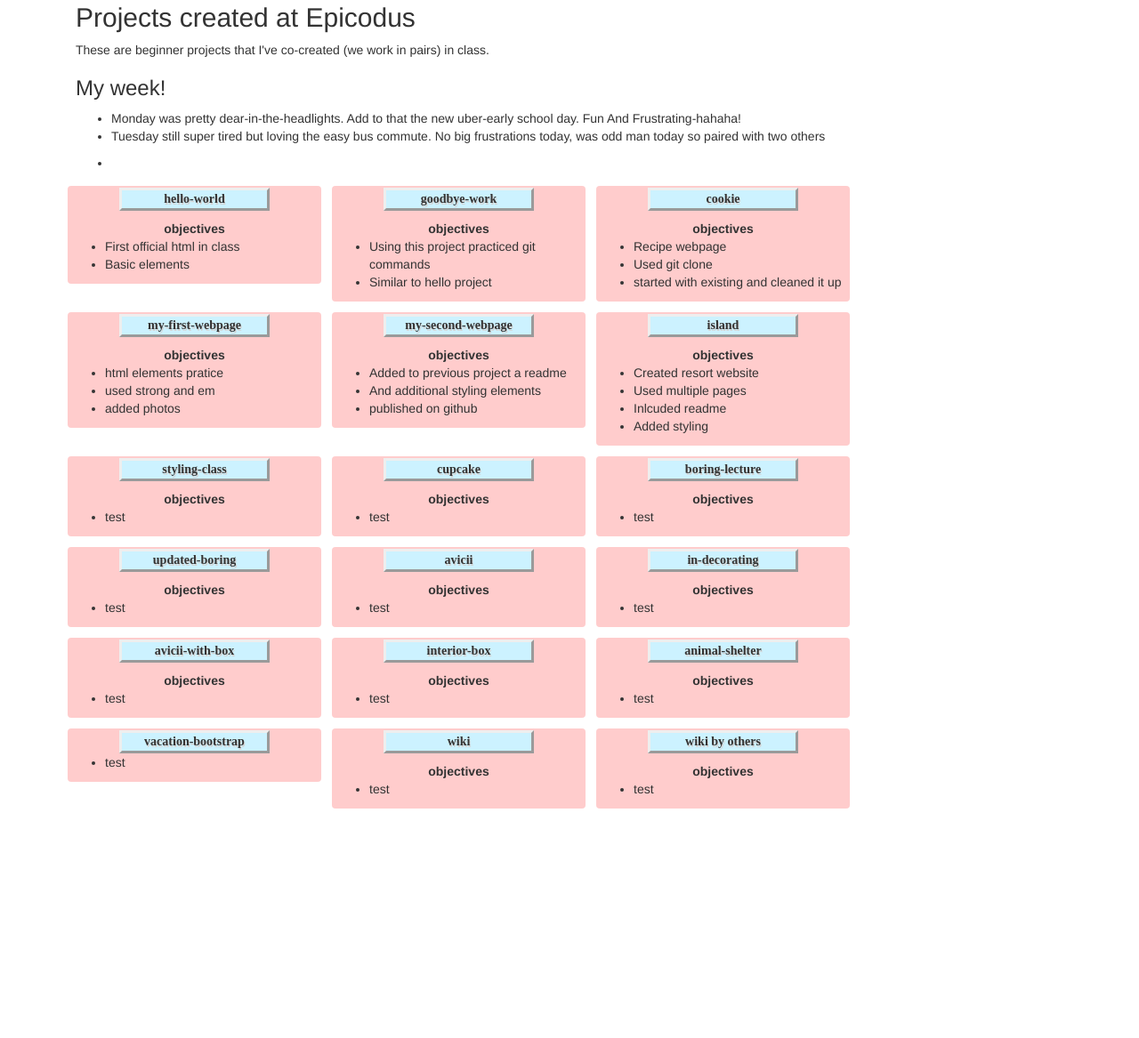
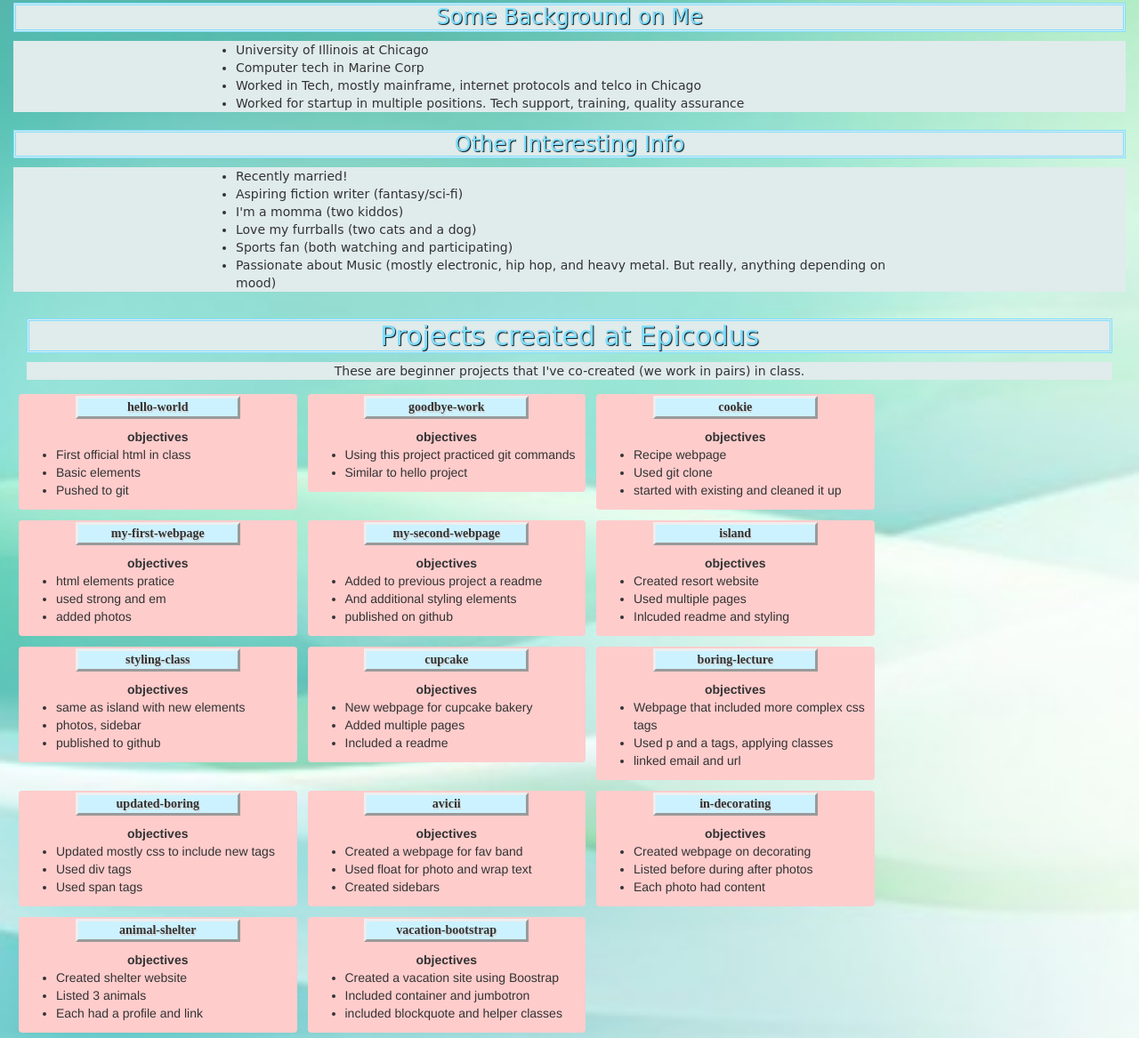
Before and after one commit to bkindtoall/fury-portfolio, a plain HTML site: page index.html in a window 1280 px wide. Shown: the part 494-1661 px from the top of the page at 89% size. Before the commit the page ends 1409 px from the top, so only its background shows below. Drawn offline with Linux system fonts and the light colour scheme.

Commit message:
finished content, moved info on me to different container, changed styles in many areas to be more cohesive to page

```diff
--- a/css/styles.css
+++ b/css/styles.css
@@ -1,21 +1,56 @@
 .container {
   position: relative;
+  background-image: url("../img/background4.jpg");
+  width: 100%;
+  background-position: center;
+  background-repeat: no-repeat;
+  background-size: cover;
 }
-
 .jumbotron {
-  background-color: #80dfff;
+  background-color: #007399;
   font-family: cursive;
   text-align: center;
   text-shadow: 1px 1px 1px #00131a;
   color: #80dfff;
 }
+.well {
+  background-image: url("../img/texture1.jpeg");
+  background-repeat:no-repeat;
+  background-size:cover;
+}
+h2 {
+  background-color: #e0ebeb;
+  color: #80dfff;
+  text-shadow: 1px 1px 1px #00131a;
+  font-family: cursive;
+  text-align: center;
+  border-style: double;
+}
+p {
+  text-align: center;
+  background-color: #e0ebeb;
+  font-family: cursive;
+}
+.ul1 {
+  background-color: #e0ebeb;
+  font-family: cursive;
+  padding-left: 20%;
+  padding-right: 20%;
+}
+h3 {
+  background-color: #e0ebeb;
+  color: #80dfff;
+  text-shadow: 1px 1px 1px #00131a;
+  font-family: cursive;
+  text-align: center;
+  border-style: double;
+}
 .photor {
   display: block;
   margin-left: auto;
   margin-right: auto;
-  border-radius: 4px;
-  width: 70px;
-  height: 100px;
+  width: 100px;
+  height: 120px;
   object-fit: contain;
 }
 .xbold {
@@ -36,7 +71,6 @@
 }
 
 .col-lg-3-header {
-  /*text-decoration: underline;*/
   background-color: #ccf2ff;
   text-shadow: lightgrey 1px 2px;
   font-weight: bold;
--- a/index.html
+++ b/index.html
@@ -10,7 +10,6 @@
     <div class="container">
       <div class="jumbotron">
         <div class="well well-lg">
-
           <img src="img/patricia.jpg" alt="Patricia photo" class="photor">
           <h1>Patricia Filipovic</h1>
         </div>
@@ -18,15 +17,26 @@
       <div class="alert alert-warning">
         <strong>Warning!</strong> You are about to enter <span class="xbold">Fury's</span> page! Enter at your own risk!
       </div>
+      <h3>Some Background on Me</h3>
+      <ul class="ul1">
+        <li>University of Illinois at Chicago</li>
+        <li>Computer tech in Marine Corp</li>
+        <li>Worked in Tech, mostly mainframe, internet protocols and telco in Chicago</li>
+        <li>Worked for startup in multiple positions. Tech support, training, quality assurance</li>
+      </ul>
+      <h3>Other Interesting Info</h3>
+      <ul class="ul1">
+        <li>Recently married!</li>
+        <li>Aspiring fiction writer (fantasy/sci-fi)</li>
+        <li>I'm a momma (two kiddos)</li>
+        <li>Love my furrballs (two cats and a dog)</li>
+        <li>Sports fan (both watching and participating)</li>
+        <li>Passionate about Music (mostly electronic, hip hop, and heavy metal. But really, anything depending on mood)</li>
+      </ul>
+
       <div class="container-fluid">
         <h2>Projects created at Epicodus</h2>
         <p>These are beginner projects that I've co-created (we work in pairs) in class.</p>
-        <h3>My week!</h3>
-        <ul>
-          <li>Monday was pretty dear-in-the-headlights. Add to that the new uber-early school day. Fun And Frustrating-hahaha!</li>
-          <li>Tuesday still super tired but loving the easy bus commute. No big frustrations today, was odd man today so paired with two others</p>
-          <li></li>
-        </ul>
         <div class="row">
           <div class="col-lg-3">
             <div class="col-lg-3-header">
@@ -37,6 +47,7 @@
             <ul class="ul-projects">
               <li>First official html in class</li>
               <li>Basic elements</li>
+              <li>Pushed to git</li>
             </ul>
           </div>
           <div class="col-lg-3">
@@ -95,8 +106,7 @@
             <ul class="ul-projects">
               <li>Created resort website</li>
               <li>Used multiple pages</li>
-              <li>Inlcuded readme</li>
-              <li>Added styling</li>
+              <li>Inlcuded readme and styling</li>
             </ul>
           </div>
           <div class="col-lg-3">
@@ -106,7 +116,9 @@
             <p></p>
               <strong>objectives</strong>
             <ul class="ul-projects">
-              <li>test</li>
+              <li>same as island with new elements</li>
+              <li>photos, sidebar</li>
+              <li>published to github</li>
             </ul>
           </div>
           <div class="col-lg-3">
@@ -116,7 +128,9 @@
             <p></p>
               <strong>objectives</strong>
             <ul class="ul-projects">
-              <li>test</li>
+              <li>New webpage for cupcake bakery</li>
+              <li>Added multiple pages</li>
+              <li>Included a readme</li>
             </ul>
           </div>
           <div class="col-lg-3">
@@ -126,7 +140,9 @@
             <p></p>
               <strong>objectives</strong>
             <ul class="ul-projects">
-              <li>test</li>
+              <li>Webpage that included more complex css tags</li>
+              <li>Used p and a tags, applying classes</li>
+              <li>linked email and url</li>
             </ul>
           </div>
           <div class="col-lg-3">
@@ -136,17 +152,21 @@
             <p></p>
               <strong>objectives</strong>
             <ul class="ul-projects">
-              <li>test</li>
+              <li>Updated mostly css to include new tags</li>
+              <li>Used div tags</li>
+              <li>Used span tags</li>
             </ul>
           </div>
           <div class="col-lg-3">
             <div class="col-lg-3-header">
               avicii
             </div>
-            <p></p>
+              <p></p>
               <strong>objectives</strong>
             <ul class="ul-projects">
-              <li>test</li>
+              <li>Created a webpage for fav band</li>
+              <li>Used float for photo and wrap text</li>
+              <li>Created sidebars</li>
             </ul>
           </div>
           <div class="col-lg-3">
@@ -156,27 +176,9 @@
             <p></p>
               <strong>objectives</strong>
             <ul class="ul-projects">
-              <li>test</li>
-            </ul>
-          </div>
-          <div class="col-lg-3">
-            <div class="col-lg-3-header">
-              avicii-with-box
-            </div>
-            <p></p>
-              <strong>objectives</strong>
-            <ul class="ul-projects">
-              <li>test</li>
-            </ul>
-          </div>
-          <div class="col-lg-3">
-            <div class="col-lg-3-header">
-              interior-box
-            </div>
-            <p></p>
-              <strong>objectives</strong>
-            <ul class="ul-projects">
-              <li>test</li>
+              <li>Created webpage on decorating</li>
+              <li>Listed before during after photos</li>
+              <li>Each photo had content</li>
             </ul>
           </div>
           <div class="col-lg-3">
@@ -186,39 +188,25 @@
             <p></p>
               <strong>objectives</strong>
             <ul class="ul-projects">
-              <li>test</li>
+              <li>Created shelter website</li>
+              <li>Listed 3 animals</li>
+              <li>Each had a profile and link</li>
             </ul>
           </div>
           <div class="col-lg-3">
             <div class="col-lg-3-header">
               vacation-bootstrap
             </div>
-            <ul class="ul-projects">
-              <li>test</li>
-            </ul>
-          </div>
-          <div class="col-lg-3">
-            <div class="col-lg-3-header">
-              wiki
-            </div>
             <p></p>
               <strong>objectives</strong>
             <ul class="ul-projects">
-              <li>test</li>
-            </ul>
-          </div>
-          <div class="col-lg-3">
-            <div class="col-lg-3-header">
-              wiki by others
-            </div>
-            <p></p>
-              <strong>objectives</strong>
-            <ul class="ul-projects">
-              <li>test</li>
+              <li>Created a vacation site using Boostrap</li>
+              <li>Included container and jumbotron</li>
+              <li>included blockquote and helper classes</li>
             </ul>
           </div>
         </div>
-    </div>
+
     </div>
   </body>
 </html>
```
